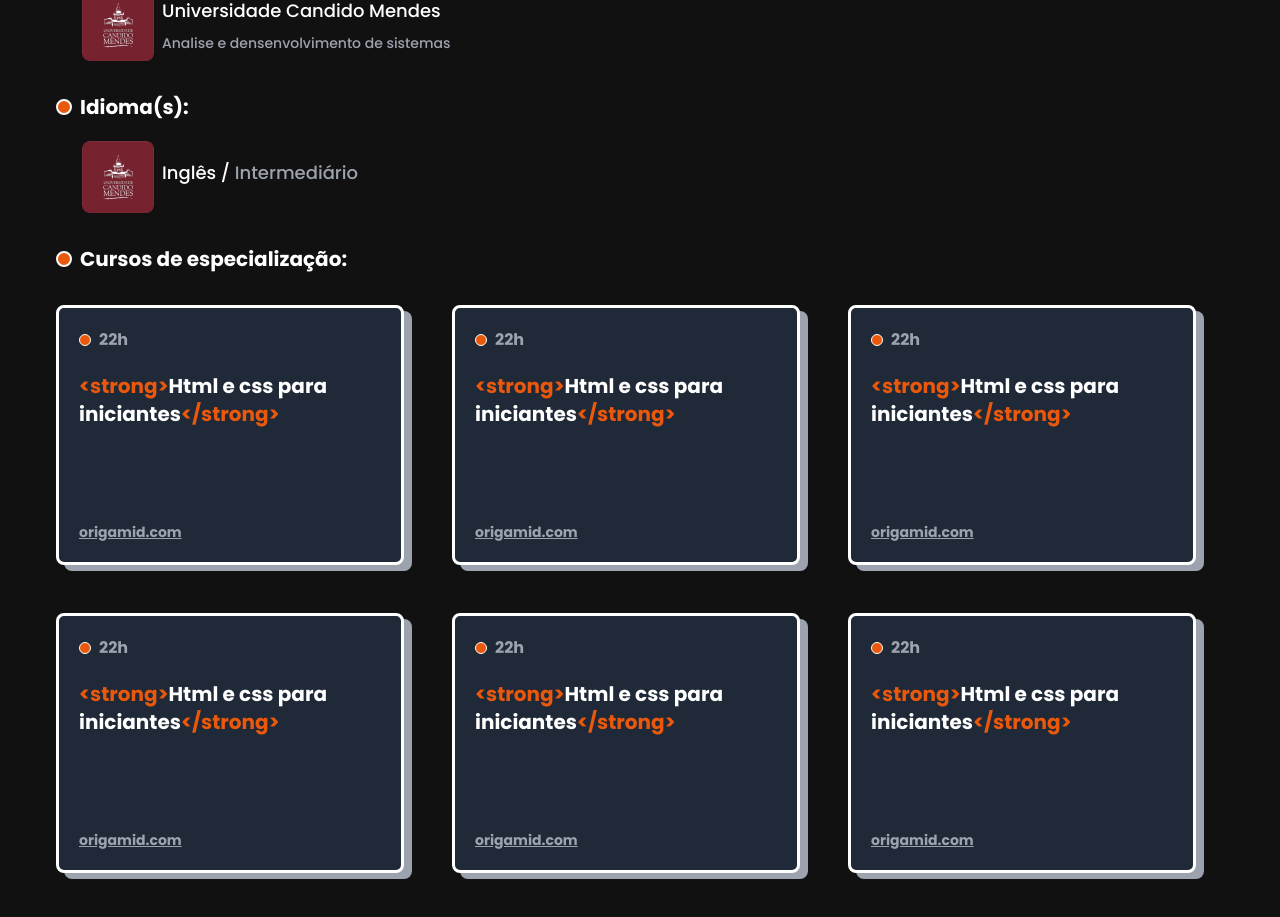
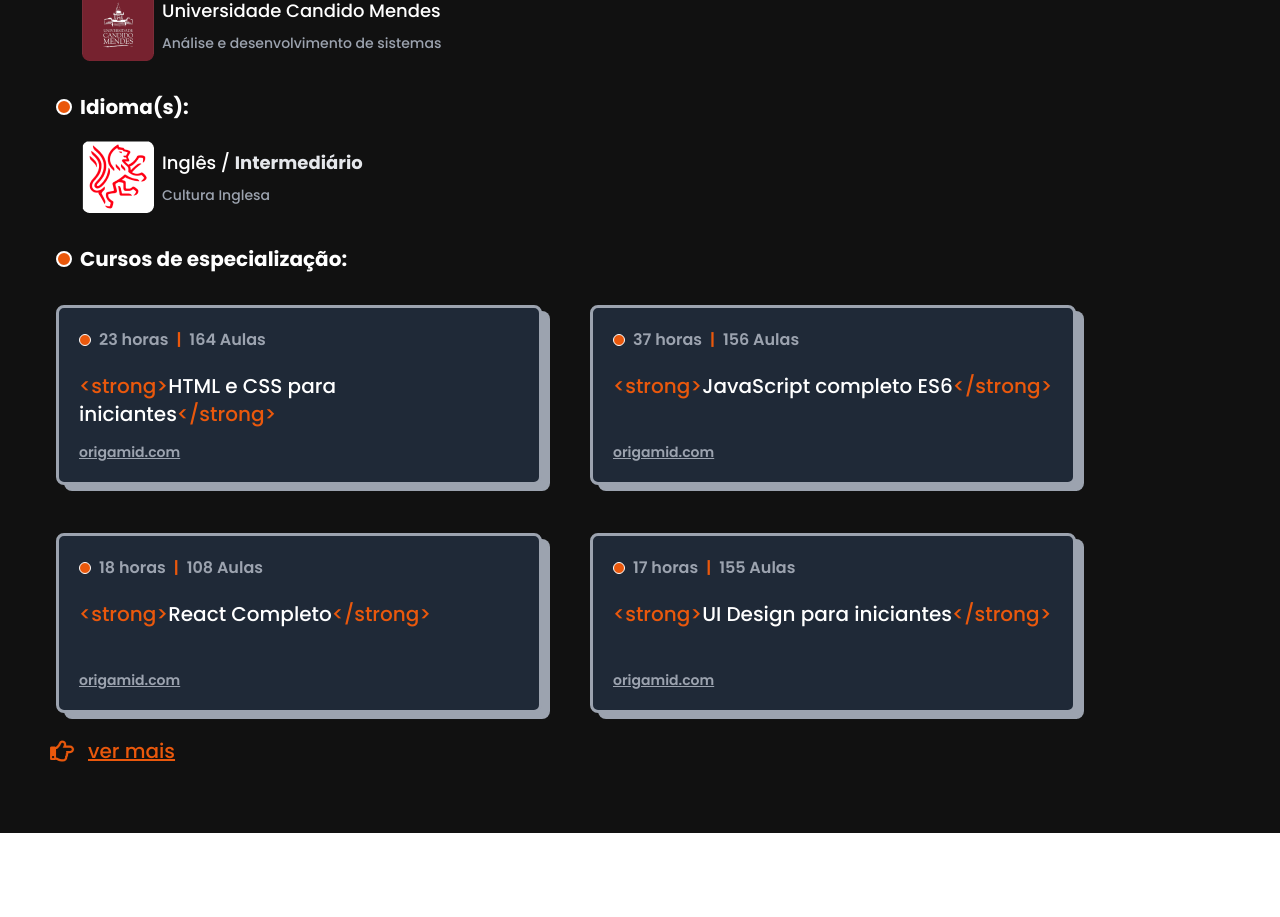
Before and after one commit to DuDupedrosa/new-portfolio, a Next.js app: page / in a window 1280 px wide. Shown: the part 4104-5021 px from the top of the page. After the commit the page ends 4937 px from the top, so only its background shows below. Built offline with nearby package versions, Linux system fonts and the light colour scheme.

Commit message:
v1 da seção de projetos

```diff
--- a/src/components/home/Graduation/index.tsx
+++ b/src/components/home/Graduation/index.tsx
@@ -1,7 +1,14 @@
 import PageTitle from '@/components/Common/PageTitle.tsx';
-import React from 'react';
+import React, { useEffect, useState } from 'react';
 import Ucam from '@/assets/images/ucam.png';
 import Image from 'next/image';
+import { useTranslation } from 'react-i18next';
+import CulturaInglesa from '@/assets/images/cultura-inglesa.png';
+import { coursesList } from '@/helpers/courses/items';
+import { CouseListItem } from '@/types/course';
+import ReactPaginate from 'react-paginate';
+import Link from 'next/link';
+import { FaRegHandPointRight } from 'react-icons/fa';
 
 const strongTag = `<strong>`;
 const strongTagClose = `</strong>`;
@@ -21,24 +28,31 @@ function SectionTitle({ text }: SectionTitleProps) {
 interface CouseCardProps {
   time: number;
   name: string;
+  classes: number;
   link?: string;
 }
 
-function CourseCard({ time, name, link }: CouseCardProps) {
+function CourseCard({ time, classes, name, link }: CouseCardProps) {
   return (
-    <div className="bg-gray-800 relative border-main border-solid border-white min-h-[260px] max-w-[initial] w-full md:max-w-[348px] rounded-lg shadow-cardMain p-5">
+    <div className="bg-gray-800 relative border-main border-solid border-gray-400 h-[180px] flex flex-col justify-between rounded-lg shadow-cardMain p-5">
       {/* hrs + nome */}
       <div>
         {/* hrs do curso */}
         <div className="flex items-center gap-2 mb-5">
           <span className="w-3 h-3 block rounded-full bg-orange-600 border-[1px] border-solid border-white"></span>
-          <span className="text-base font-bold text-gray-400 block">
-            {time}h
+          <span className="text-base font-semibold text-gray-400 block">
+            {time} horas
+          </span>
+          <span className="text-base font-semibold text-orange-600 block">
+            |
+          </span>
+          <span className="text-base font-semibold text-gray-400 block">
+            {classes} Aulas
           </span>
         </div>
 
         {/* nome do curso */}
-        <h4 className="font-bold text-xl text-white">
+        <h4 className="font-medium text-xl text-white">
           <span className="text-orange-600">{strongTag}</span>
           {name}
           <span className="text-orange-600">{strongTagClose}</span>
@@ -46,7 +60,7 @@ function CourseCard({ time, name, link }: CouseCardProps) {
       </div>
 
       {/* link do curso */}
-      <span className="text-sm text-gray-400 underline font-bold block absolute bottom-5">
+      <span className="text-sm text-gray-400 underline font-semibold block bottom-5">
         {link ? link : 'origamid.com'}
       </span>
     </div>
@@ -54,6 +68,33 @@ function CourseCard({ time, name, link }: CouseCardProps) {
 }
 
 function Graduation() {
+  const { t } = useTranslation();
+  const [courseItems, setCourseItems] = useState<CouseListItem[] | []>([]);
+  const [itemsPerPage, setItemsPerPage] = useState<number>(4);
+  const [pageItems, setPageItems] = useState<number>(0);
+
+  useEffect(() => {
+    const getCourses = coursesList.slice(0, itemsPerPage);
+
+    setCourseItems(getCourses);
+    setPageItems(getCourses.length);
+  }, []);
+
+  function handleSeeMoreCourses() {
+    if (coursesList.length === pageItems) {
+      const getCourses = coursesList.slice(0, -itemsPerPage);
+
+      setCourseItems(getCourses);
+      setPageItems(getCourses.length);
+    } else {
+      const getCourses = coursesList.slice(pageItems, pageItems + itemsPerPage);
+      const newArray = [...courseItems, ...getCourses];
+
+      setCourseItems(newArray);
+      setPageItems(newArray.length);
+    }
+  }
+
   return (
     <div className="px-6 md:px-14 py-16">
       <PageTitle text="Graduation" />
@@ -62,21 +103,21 @@ function Graduation() {
       <div className="mt-16">
         {/* titulo + icon */}
         <div className="mb-5">
-          <SectionTitle text="Formação acadêmica:" />
+          <SectionTitle text={`${t('graduation_university')}:`} />
         </div>
         {/* logo + nome */}
         <div className="flex items-center gap-2 ml-[26px]">
           {/* imagem */}
           <div>
-            <Image src={Ucam} alt="UNIVERSIDADE CANDIDO MENDES" />
+            <Image src={Ucam} alt={t('candido')} />
           </div>
           {/* texto */}
           <div>
             <span className="text-white font-medium text-lg mb-2 block">
-              Universidade Candido Mendes
+              {t('candido')}
             </span>
             <span className="text-gray-400 font-medium text-sm block">
-              Analise e densenvolvimento de sistemas
+              {t('analysis_development_systems')}
             </span>
           </div>
         </div>
@@ -86,18 +127,24 @@ function Graduation() {
       <div className="mt-8">
         {/* titulo + icon */}
         <div className="mb-5">
-          <SectionTitle text="Idioma(s):" />
+          <SectionTitle text={`${t('languages')}:`} />
         </div>
         {/* logo + nome */}
         <div className="flex items-center gap-2 ml-[26px]">
           {/* imagem */}
           <div>
-            <Image src={Ucam} alt="UNIVERSIDADE CANDIDO MENDES" />
+            <Image src={CulturaInglesa} alt="UNIVERSIDADE CANDIDO MENDES" />
           </div>
           {/* texto */}
           <div>
             <span className="text-white font-medium text-lg mb-2 block">
-              Inglês / <span className="text-gray-400">Intermediário</span>
+              Inglês /{' '}
+              <span className="text-gray-200 font-bold">
+                {t('intermediary')}
+              </span>
+            </span>
+            <span className="text-gray-400 font-medium text-sm block">
+              Cultura Inglesa
             </span>
           </div>
         </div>
@@ -107,15 +154,28 @@ function Graduation() {
       <div className="mt-8">
         <SectionTitle text="Cursos de especialização:" />
 
-        <div className="grid md:grid-cols-[1fr_1fr] lg:grid-cols-[1fr_1fr_1fr] md:max-w-max mt-8 gap-12">
-          <CourseCard name="Html e css para iniciantes" time={22} />
-          <CourseCard name="Html e css para iniciantes" time={22} />
-
-          <CourseCard name="Html e css para iniciantes" time={22} />
-          <CourseCard name="Html e css para iniciantes" time={22} />
-
-          <CourseCard name="Html e css para iniciantes" time={22} />
-          <CourseCard name="Html e css para iniciantes" time={22} />
+        <div className="grid md:grid-cols-[1fr_1fr] w-full max-w-[1020px] mt-8 gap-12">
+          {courseItems.map((couse, i) => {
+            return (
+              <CourseCard
+                key={i}
+                classes={couse.class}
+                name={couse.name}
+                time={couse.hours}
+              />
+            );
+          })}
+        </div>
+        <div className="max-w-[1020px] flex mt-5">
+          <span
+            className="flex items-center gap-2 max-w-max cursor-default"
+            onClick={() => handleSeeMoreCourses()}
+          >
+            <FaRegHandPointRight className="text-orange-600 animate-bouce-x text-xl md:text-2xl block" />
+            <span className="underline hover:text-gray-400 cursor-pointer text-lg md:text-xl lowercase font-medium text-orange-600 flex py-1">
+              {coursesList.length === pageItems ? 'Ver menos' : 'Ver mais'}
+            </span>
+          </span>
         </div>
       </div>
     </div>
--- /dev/null
+++ b/src/helpers/courses/items.ts
@@ -0,0 +1,68 @@
+export const coursesList = [
+  {
+    name: 'HTML e CSS para iniciantes',
+    hours: 23,
+    class: 164,
+    house: 'origamid.com',
+  },
+  {
+    name: 'JavaScript completo ES6',
+    hours: 37,
+    class: 156,
+    house: 'origamid.com',
+  },
+  {
+    name: 'React Completo',
+    hours: 18,
+    class: 108,
+    house: 'origamid.com',
+  },
+  {
+    name: 'UI Design para iniciantes',
+    hours: 17,
+    class: 155,
+    house: 'origamid.com',
+  },
+  {
+    name: 'CSS FlexBox',
+    hours: 3,
+    class: 25,
+    house: 'origamid.com',
+  },
+  {
+    name: 'CSS Grid Layout',
+    hours: 5,
+    class: 34,
+    house: 'origamid.com',
+  },
+  {
+    name: 'TypeScript para iniciantes',
+    hours: 11,
+    class: 74,
+    house: 'origamid.com',
+  },
+  {
+    name: 'React com TypeScript',
+    hours: 5,
+    class: 39,
+    house: 'origamid.com',
+  },
+  {
+    name: 'Vue.js 2 Completo',
+    hours: 22,
+    class: 112,
+    house: 'origamid.com',
+  },
+  {
+    name: 'Nest.JS do Zero (MongoDB e MySQL)',
+    hours: 21,
+    class: 163,
+    house: 'udemy.com',
+  },
+  {
+    name: 'React Native',
+    hours: 45,
+    class: 334,
+    house: 'udemy.com',
+  },
+];
--- a/src/i18n/locales/en.json
+++ b/src/i18n/locales/en.json
@@ -29,5 +29,10 @@
   "projects_total": "Total projects",
   "click_card_see_project": "Click on the card to view the project",
   "see_project": "See project",
-  "steve_jobs_text": "Everybody should learn to program a computer, because it teaches you how to think"
+  "steve_jobs_text": "Everybody should learn to program a computer, because it teaches you how to think",
+  "graduation_university": "Academic background",
+  "candido": "Candido Mendes university",
+  "analysis_development_systems": "Systems analysis and development",
+  "languages": "Language(s)",
+  "intermediary": "Intermediary"
 }
--- a/src/i18n/locales/pt.json
+++ b/src/i18n/locales/pt.json
@@ -29,5 +29,10 @@
   "projects_total": "Total de projetos",
   "click_card_see_project": "Clique no card para visualizar o projeto",
   "see_project": "Ver projeto",
-  "steve_jobs_text": "Everybody should learn to program a computer, because it teaches you how to think"
+  "steve_jobs_text": "Everybody should learn to program a computer, because it teaches you how to think",
+  "graduation_university": "Formação acadêmica",
+  "candido": "Universidade Candido Mendes",
+  "analysis_development_systems": "Análise e desenvolvimento de sistemas",
+  "languages": "Idioma(s)",
+  "intermediary": "Intermediário"
 }
--- /dev/null
+++ b/src/types/course.ts
@@ -0,0 +1,6 @@
+export type CouseListItem = {
+  name: string;
+  class: number;
+  hours: number;
+  house: string;
+};
```
Also changed, not shown: src/assets/images/cultura-inglesa.png (added).
